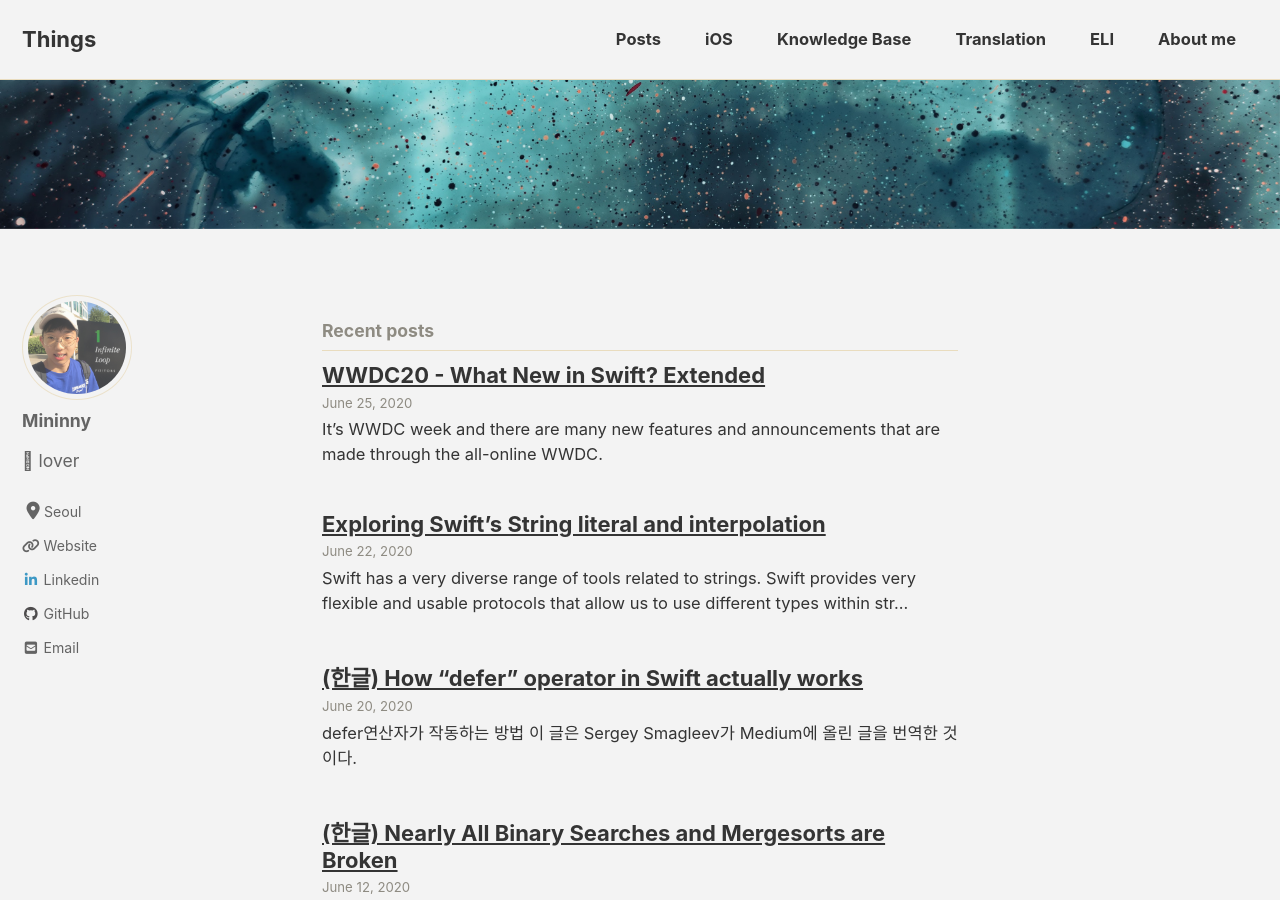
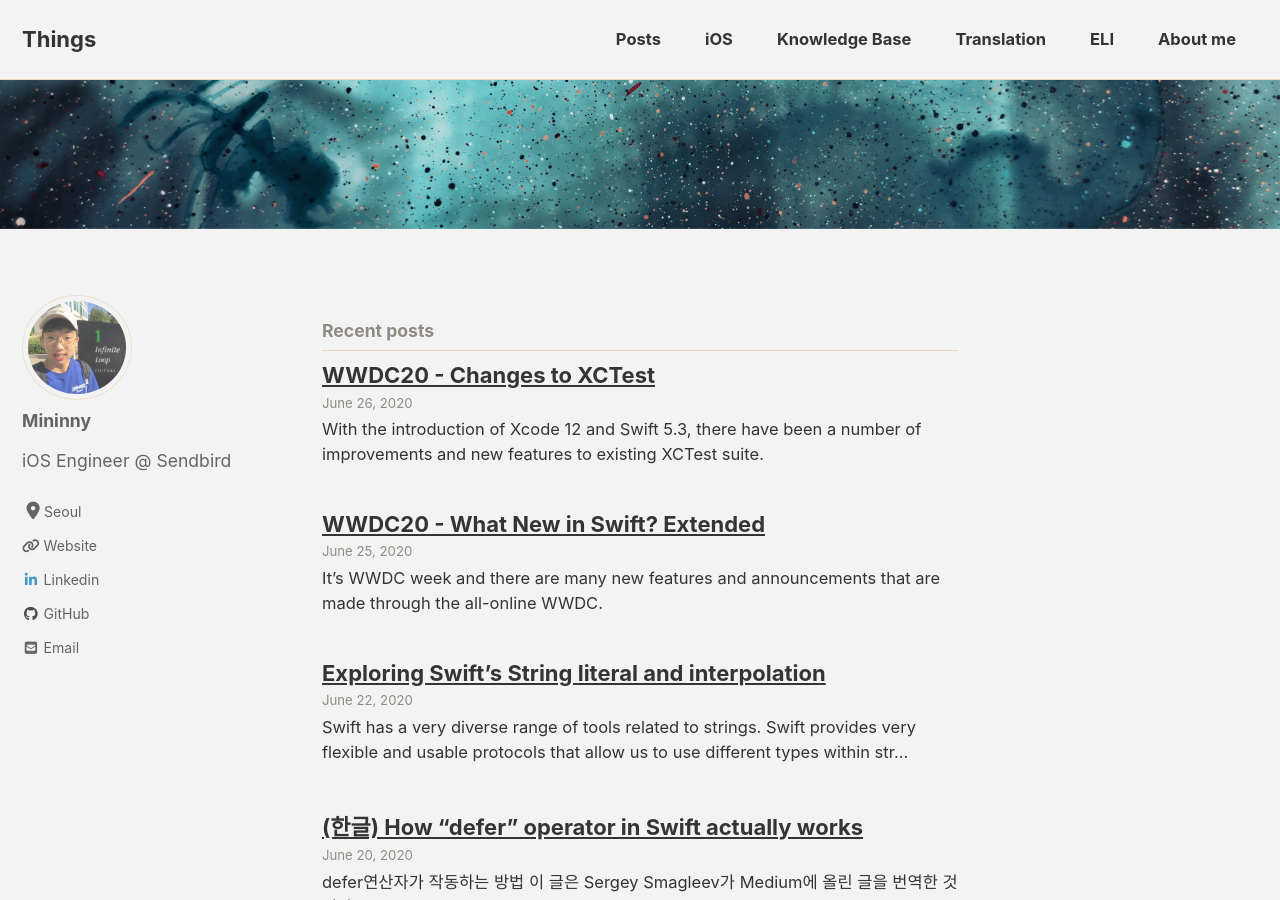
Before and after one commit to mininny/mininny.github.io, a Jekyll site: the page built from index.html, in a window 1280 px wide and 900 px high. Built offline with Jekyll 4.4.1, drawn with Linux system fonts in a browser that asks for light colours; cached includes are drawn as plain includes; nearby versions of some CDN libraries; the list of posts is cut into pages by our own code; some of the changed lines change nothing that is shown; some of the changed text lies outside the part shown.

Commit message:
[Post] changes to xctest

```diff
--- a/_config.yml
+++ b/_config.yml
@@ -81,7 +81,7 @@ analytics:
 author:
   name             : "Mininny"
   avatar           : "/assets/images/bio-photo.jpg"
-  bio              : " lover"
+  bio              : "iOS Engineer @ Sendbird"
   location         : "Seoul"
   email            : mininny1004@gmail.com
   links:
--- /dev/null
+++ b/_posts/2020-06-26-changes-to-xctest-wwdc20.md
@@ -0,0 +1,97 @@
+---
+title:  "WWDC20 - Changes to XCTest"
+category: ios
+tag: [ios, swift]
+date: 2020-06-26
+---
+
+With the introduction of Xcode 12 and Swift 5.3, there have been a number of improvements and new features to existing XCTest suite.
+
+XCTest is an essential library that you use when you add Unit Tests to your project. Because I'm quite interested in testing and continuous integration, I gathered some meaningful changes and new information that would be helpful when creating better tests.
+
+This post refers to contents from WWDC20:
+- [Triage test failures with XCTIssue](https://developer.apple.com/videos/play/wwdc2020/10687/)
+- [XCTSkip your tests](https://developer.apple.com/videos/play/wwdc2020/10164/)
+- [The suite life of testing](https://developer.apple.com/videos/play/wwdc2020/10091/)
+
+---
+
+## Call Stack for test failures
+
+Xcode 12 now shows call stacks for test failures. When a test fails under a nested function calls, Xcode will locate the failing code, as well as the leading call stacks that specifically call the method.
+
+<img src="{{ site.url }}{{ site.baseurl }}/assets/images/posts/20200626/error-triage.png" alt="">
+
+Now, you can better locate where the error in your code happens, and how it happens.
+
+
+## XCTest and Swift Error throwing
+
+### Source infomration for throw calls
+One great way to create errors in tests is by throwing Swift errors.
+
+While it's possible to create an error like this,
+
+<img src="{{ site.url }}{{ site.baseurl }}/assets/images/posts/20200626/xctest-direct-fail.png" alt="">
+
+You can better create an error by throwing the error directly.
+
+<img src="{{ site.url }}{{ site.baseurl }}/assets/images/posts/20200626/xctest-throw-fail.png" alt="">
+
+However, prior to Xcode, test failures caused by `throw` calls did not reveal source information about the errors.
+
+Now, Swift runtime improvements in iOS 13.4 allow XCTest to include source information in `throw` failures as well.
+
+### Throwing from setUp and tearDown
+
+Also, new APIs were introduced in order to support throwing from setUp and tearDown method.
+
+<img src="{{ site.url }}{{ site.baseurl }}/assets/images/posts/20200626/xctest-setup-teardown.png" alt="">
+
+It is encouraged to use the new setup and teardown methods if possible.
+
+## XCTIssue
+
+Traditional test failure included four data,
+- failure messgae
+- file path
+- line number
+- "expected" flag
+
+Xcode 12 introduces a new failure object called `XCTIssue`  that wraps previous failure data as well as additional failure datas,
+- distinct types
+- detailed description
+- associated error
+- attachment : `XCTAttachment`
+
+Also, new `func record(_ issue: XCTIssue)` method in XCTestCase allows you to control the failure data record flow.
+
+<img src="{{ site.url }}{{ site.baseurl }}/assets/images/posts/20200626/xctissue-record.png" alt="">
+
+Importantly, `XCTIssue` captures and symbolicates call stacks automatically, making error tracing much easier.
+
+## XCTSkip
+
+There are situations when we are writing unit tests, but the test might require specific OS versions or device types or test environment, that can only be determined in runtime.
+
+We can either choose to return early or fail the test. However, such approaches may result in incomplete tests or incomplete test suite with missing test cases.
+
+There is a new `XCTSkip` error that allows us to skip specific tests under some conditions.
+
+<img src="{{ site.url }}{{ site.baseurl }}/assets/images/posts/20200626/xctskip.png" alt="">
+
+`XCTSkip` is an `Error` struct that can be used either directly by throwing the error, or by using related methods.
+
+You can initialize an instance of `XCTSkip` yourself to throw the error inside a `guard` or `if` statement.
+
+<img src="{{ site.url }}{{ site.baseurl }}/assets/images/posts/20200626/xctskip-direct.png" alt="">
+
+Or, you can also use `XCTSkipIf` that runs if the expression is met,
+
+<img src="{{ site.url }}{{ site.baseurl }}/assets/images/posts/20200626/xctskipif.png" alt="">
+
+or `XCTSkipUnless` that runs if the expression is not met.
+
+<img src="{{ site.url }}{{ site.baseurl }}/assets/images/posts/20200626/xctskipunless.png" alt="">
+
+By utilizing `XCTSkip`, you can better manage which tests are run at specific environments and conditions. Additionally, when a test is skipped, Xcode will record it and record it in your test's result bundle, making debugging and analyzing even easier.
```
Also changed, not shown: _posts/2020-06-25-whats-new-in-swift.md (+2 -0 lines), assets/images/posts/20200626/error-triage.png (added), assets/images/posts/20200626/xctest-direct-fail.png (added), assets/images/posts/20200626/xctest-setup-teardown.png (added), assets/images/posts/20200626/xctest-throw-fail.png (added), assets/images/posts/20200626/xctissue-record.png (added), assets/images/posts/20200626/xctskip-direct.png (added), assets/images/posts/20200626/xctskip.png (added), assets/images/posts/20200626/xctskipif.png (added), assets/images/posts/20200626/xctskipunless.png (added).
